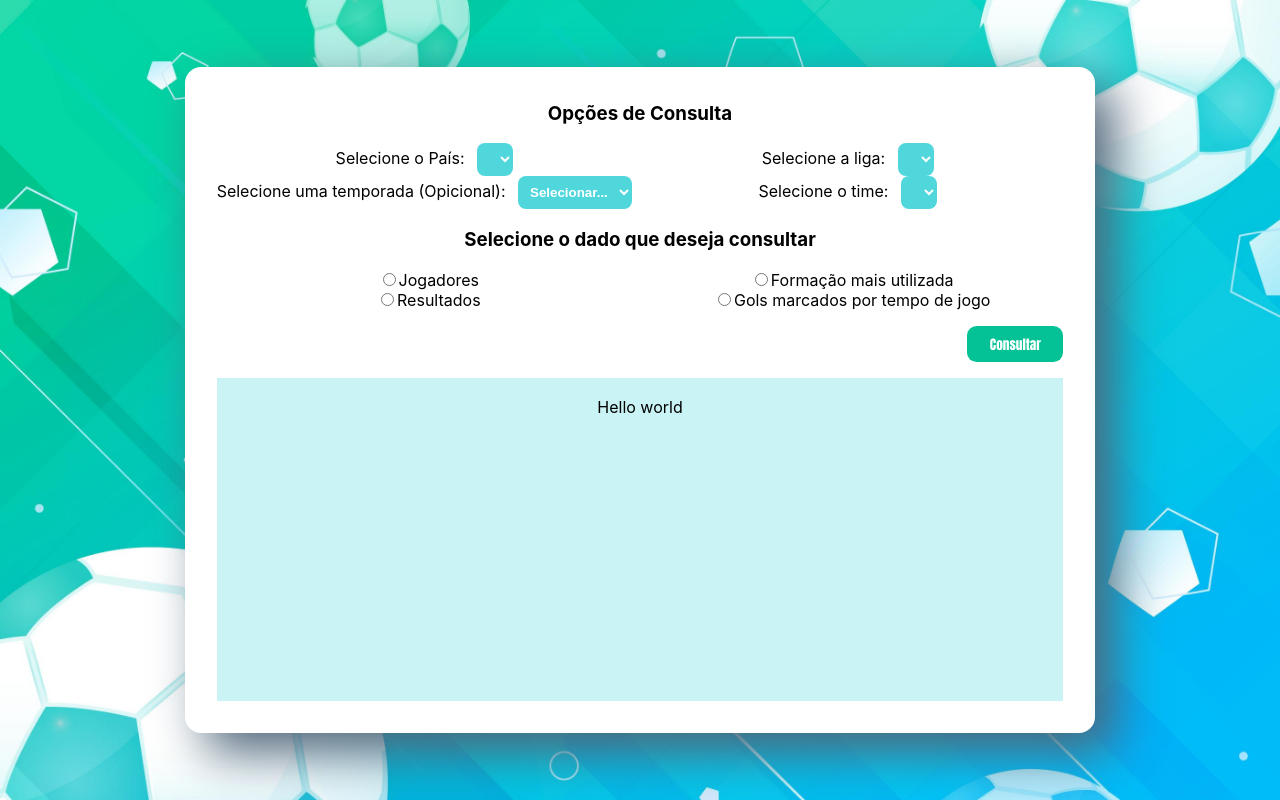
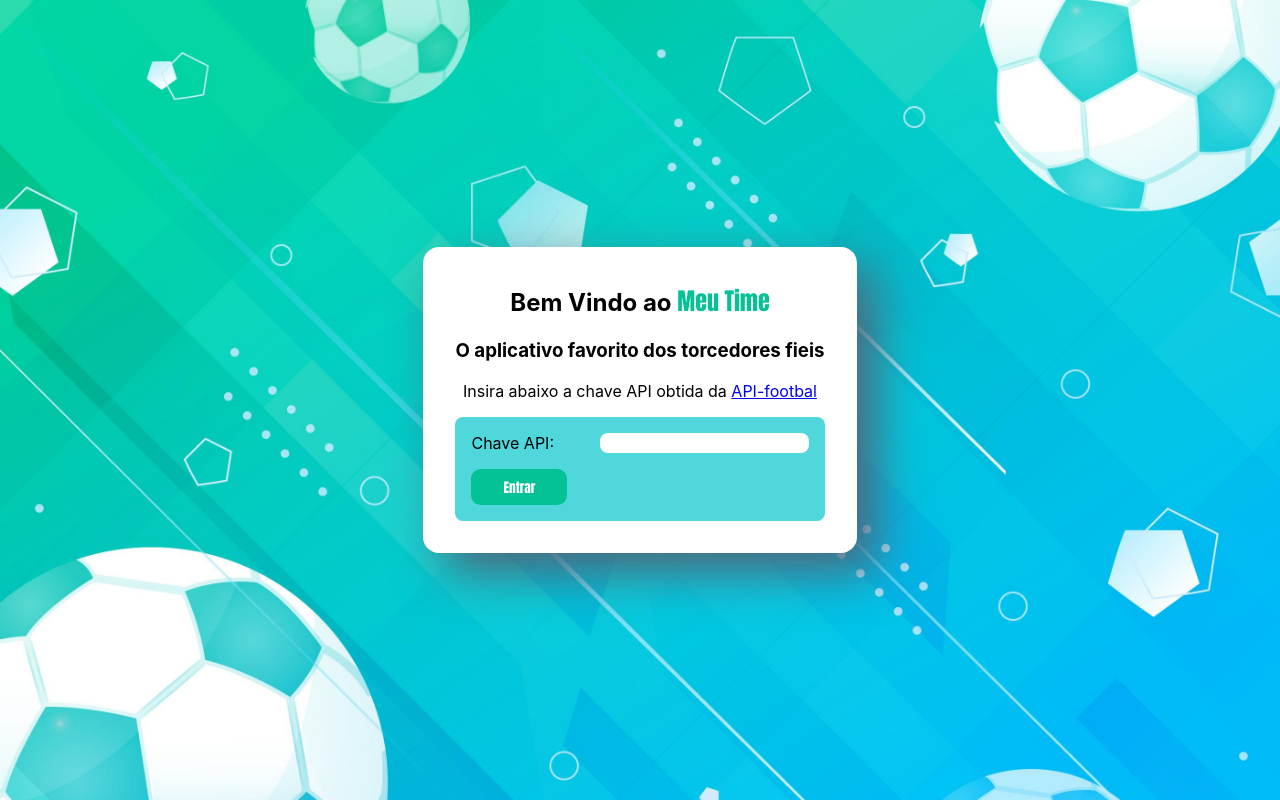
Before and after one commit to lucp770/Trade-Technology-Test, a React (Create React App) app: page / in a window 1280 px wide. Built offline with nearby package versions, Linux system fonts and the light colour scheme.

Commit message:
Codigo refatorado para melhor uso da API

```diff
--- a/src/App.css
+++ b/src/App.css
@@ -24,6 +24,7 @@
 ::-webkit-scrollbar-corner {
     background: rgba(0,0,0,0.1);
 }
+
 
 .App {
   text-align: center;
@@ -154,7 +155,7 @@
   grid-template-columns: 1fr 1fr;
 }
 
-.select-container select{
+.season-select, .country-select, .liga-select, .time-select{
   background-color: rgb(80,215,220);
   color:white;
   border:none;
@@ -214,3 +215,14 @@
   width: 100%;
   height: 100%;
 }
+
+
+/*UTILIDADES*/
+
+.inactive{
+  background-color: gray;
+}
+
+.inactive:hover{
+  cursor:default;
+}
--- a/src/App.tsx
+++ b/src/App.tsx
@@ -5,7 +5,7 @@ import logo from './logo.svg';
 import './App.css';
 
 function App() {
-  const [userLogged, setUserLogged] = useState(true);//ao carregar a pagina o usuario não esta logado.
+  const [userLogged, setUserLogged] = useState(false);//ao carregar a pagina o usuario não esta logado.
   const [APIKey, setAPIKey] = useState('');
 
   // se userLogged, mostrar a tela de consulta, se não mostrar a tela de Login
--- a/src/Components/SelectionPage.tsx
+++ b/src/Components/SelectionPage.tsx
@@ -2,14 +2,6 @@ import React,{useEffect,useState, useRef} from 'react';
 import Jogador from './Jogador';
 import Grafico from './Grafico';
 
-
-
-
-function pesquisar(){
-    // set opcaoDeBusca based on the checked radio button and trigger the rerender of the result container.
-
-    return ;
-}
 
 function SelectionPage(props:any){
 
@@ -20,11 +12,10 @@ function SelectionPage(props:any){
     const [Seasons, setSeasons] = useState([]);
     const [times, setTimes] = useState([]);
 
-    const [Country, setCountry] = useState('');
-    const [Season, setSeason] = useState('nenhuma');
-    const [Temporada, setTemporada] = useState('');
-    const [Liga, setLiga] = useState('');
-    const [time,setTime] = useState('');
+    const [Country, setCountry] = useState('none');
+    const [Season, setSeason] = useState('none');
+    const [Liga, setLiga] = useState('none');
+    const [time,setTime] = useState('none');
 
     const [Jogadores, setJogadores] = useState([{nome:'Lucas', idade:26, nacionalidade:'Brasileiro' }, {nome:'Vitor', idade: 20, nacionalidade:'Brasileiro'}]);
 
@@ -32,6 +23,20 @@ function SelectionPage(props:any){
     const timeRef = useRef();
     const opcaoDeConsulta = useRef();
 
+    // selects
+    const ligaSelect = useRef() as React.MutableRefObject<HTMLSelectElement>;
+    const seasonSelect = useRef() as React.MutableRefObject<HTMLSelectElement>;
+    const timeSelect = useRef() as React.MutableRefObject<HTMLSelectElement>;
+
+
+    // radio buttons
+    const radioJogadores = useRef() as React.MutableRefObject<HTMLInputElement>;
+    const radioResultado = useRef() as React.MutableRefObject<HTMLInputElement>;
+    const radioGolsMarcados = useRef() as React.MutableRefObject<HTMLInputElement>;
+    const radioFormacao = useRef() as React.MutableRefObject<HTMLInputElement>;
+
+
+    // Props
     const {apiKey,userVerification} = props;
     console.log({apiKey});
 
@@ -46,9 +51,26 @@ function SelectionPage(props:any){
         headers: {"x-rapidapi-key": apiKey,"x-rapidapi-host": "v3.football.api-sports.io"}
         };
 
+    function checarOpcaoSelecionada(){
+        if(radioFormacao.current.checked){
+            alert('formacao');
+            // fetch com os dados selecionados
+            console.log({time,Country, Liga, Season});
 
-    function mostrarResultadoDaBusca(opcao:string,Pais?:string, liga?:string, time?:string , temporada?:string){
+        }else if(radioJogadores.current.checked){
+            alert('Jogadores');
+        }else if(radioResultado.current.checked){
+            alert('Resultado');
+        }else if(radioGolsMarcados.current.checked){
+            alert('Gols Marcados')
+        }else{
+            alert('Por favor selecione uma opção de consulta');
+        }
 
+    }
+
+
+    function mostrarResultadoDaBusca(opcao:string,Pais?:string, liga?:string, time?:string , temporada?:string):any {
         // switch case opcao{
         console.log('Pesquisar');
         // set busca
@@ -63,7 +85,95 @@ function SelectionPage(props:any){
 
         }
 
+
 }
+
+    // first render, fetch the list of countries and the available seasons
+
+    useEffect(()=>{
+        fetch(urlContries,requestOptions)
+         .then((countriesList:Response) => countriesList.json())
+         .then(jsonResponse => jsonResponse.response)
+         .then(responseArray => setContries(responseArray))
+         .then(()=>{
+            return fetch('https://v3.football.api-sports.io/leagues/seasons', requestOptions)
+         })
+         .then((response:Response)=> response.json())
+         .then(jsonResponse => setSeasons(jsonResponse.response))
+         .catch(e=>alert(e))
+    },[])
+
+
+    // rerender when country selected
+
+    useEffect(()=>{
+
+        if(Country !== 'none'){
+            // fetch the Leagues
+            fetch(`https://v3.football.api-sports.io/leagues?country=${Country}`,requestOptions)
+                .then((response:Response)=> response.json())
+                .then(jsonResponse=>setLigas(jsonResponse.response))
+                .then(()=>{
+                    // enable liga selection
+                    ligaSelect.current.disabled=false;
+
+                    if(ligaSelect.current.classList.contains('inactive')){
+                        ligaSelect.current.classList.remove('inactive');
+                    }
+                })
+        }else{
+            // disable liga selection
+            ligaSelect.current.disabled=true;
+            if(!ligaSelect.current.classList.contains('inactive')){
+                ligaSelect.current.classList.add('inactive');
+            }
+
+        }
+
+    },[Country])
+
+    // rerender if/when a season is selected
+    useEffect(()=>{
+        if(Season !== 'none'){
+            fetch(`https://v3.football.api-sports.io/leagues?country=${Country}&season=${Season}`,requestOptions)
+            .then(resultado=> resultado.json())
+            .then(resultadoJson => resultadoJson.response)
+            .then(arrayResultados => {
+                setLigas(arrayResultados)})
+            .catch(e=> alert(`Erro ao acessar a API: ${e}`));
+        }else{
+
+    }
+
+    }, [Season])
+
+    // rerender when Liga selected, and make time selection available
+    useEffect(()=>{
+        if(Liga !== 'none'){
+            // fetch the teams
+
+            let ligaId = Ligas.find((liga:any) => liga.league.name = Liga);
+            console.log({ligaId})
+
+
+            // make time SelectionPagetion available
+            timeSelect.current.disabled=false;
+
+            if(timeSelect.current.classList.contains('inactive')){
+                timeSelect.current.classList.remove('inactive');
+            }
+        }else{
+            // make time selection unavailable
+            timeSelect.current.disabled=true;
+            if(!timeSelect.current.classList.contains('inactive')){
+                timeSelect.current.classList.add('inactive');
+            }
+
+        }
+
+    },[Liga])
+
+
 
     // useEffect(()=>{
 
@@ -97,7 +207,7 @@ function SelectionPage(props:any){
     //     })
     //     .catch(e=> {
     //         alert(`Erro ao acessar a API: ${e}`)});
-    //         userVerification(false);
+    //         // userVerification(false);
 
     // },[])
 
@@ -144,13 +254,15 @@ function SelectionPage(props:any){
                     <div className="pais-container">
                         <span>Selecione o País: </span>
                         <select className='country-select' onChange={(eventChange) => setCountry(eventChange.target.value)}>
+                             <option value='none'>Selecionar...</option>
                             {Countries.map((country:any)=>(<option key={Countries.indexOf((country as never))}>{country.name}</option>))}
                         </select>
                     </div>
 
                     <div className="liga-container">
                         <span>Selecione a liga: </span>
-                        <select className='liga-select' onChange={(eventChange) => setLiga(eventChange.target.value)}>
+                        <select className='liga-select inactive' ref={ligaSelect} onChange={(eventChange) => setLiga(eventChange.target.value)} disabled>
+                            <option value='none'>Selecionar...</option>
                             {Ligas.map((liga:any)=>(<option key={Ligas.indexOf((liga as never))}>{liga.league.name}</option>))}
                         </select>
                     </div>
@@ -158,15 +270,17 @@ function SelectionPage(props:any){
                     <div className="temporada-container">
                          <span>Selecione uma temporada (Opicional): </span>
 
-                        <select className='season-select' onChange={(eventChange) => setSeason(eventChange.target.value)}>
-                            <option value='nenhuma'>Selecionar...</option>
+                        <select className='season-select' ref={seasonSelect} onChange={(eventChange) => setSeason(eventChange.target.value)}>
+                            <option value='none'>Selecionar...</option>
                             {Seasons.map((season:any)=>(<option key={Seasons.indexOf((season as never))} value={season}>{season}</option>))}
                         </select>
                     </div>
 
                     <div className="temporada-container">
                         <span>Selecione o time: </span>
-                        <select className='country-select'></select>
+                        <select className='inactive time-select ' ref={timeSelect} disabled>
+                            <option value='none'>Selecionar...</option>
+                        </select>
                     </div>
 
                 </div>
@@ -176,24 +290,24 @@ function SelectionPage(props:any){
 
                     <form className="opcoes-de-constulta-form">
                         <div className='opcao-container'>
-                            <input name='opcao' type='radio' id='jogadores' value='jogadores'/>
+                            <input name='opcao' type='radio' id='jogadores' value='jogadores' ref ={radioJogadores} />
                             <label htmlFor='jogadores'>Jogadores</label>
                         </div>
 
                         <div className='opcao-container'>
-                            <input name='opcao' type='radio' id='formacao' value='formacao'/>
+                            <input name='opcao' type='radio' id='formacao' value='formacao' ref ={radioFormacao}/>
                             <label htmlFor='formacao'>Formação mais utilizada</label>
                         </div>
 
 
                         <div className='opcao-container'>
-                            <input name='opcao' type='radio' id='resultados'value='resultados'/>
+                            <input name='opcao' type='radio' id='resultados'value='resultados' ref ={radioResultado}/>
                             <label htmlFor='resultados'>Resultados</label>
                         </div>
 
 
                         <div className='opcao-container'>
-                            <input name='opcao' type='radio' id='gols' value='gols'/>
+                            <input name='opcao' type='radio' id='gols' value='gols' ref ={radioGolsMarcados}/>
                             <label htmlFor='gols'>Gols marcados por tempo de jogo</label>
                         </div>
 
@@ -201,7 +315,7 @@ function SelectionPage(props:any){
                 </div>
 
                 <div className="consultar-btn-container">
-                    <button className = "consultar-btn">Consultar</button>
+                    <button className = "consultar-btn" onClick ={()=>{checarOpcaoSelecionada()}}>Consultar</button>
                 </div>
 
             </div>
@@ -214,6 +328,3 @@ function SelectionPage(props:any){
 }
 
 export default SelectionPage;
-
-
-// mais infos: https://stackoverflow.com/questions/62624783/radio-ref-on-react
```
Lines whose indentation alone changed are shown as unchanged.
